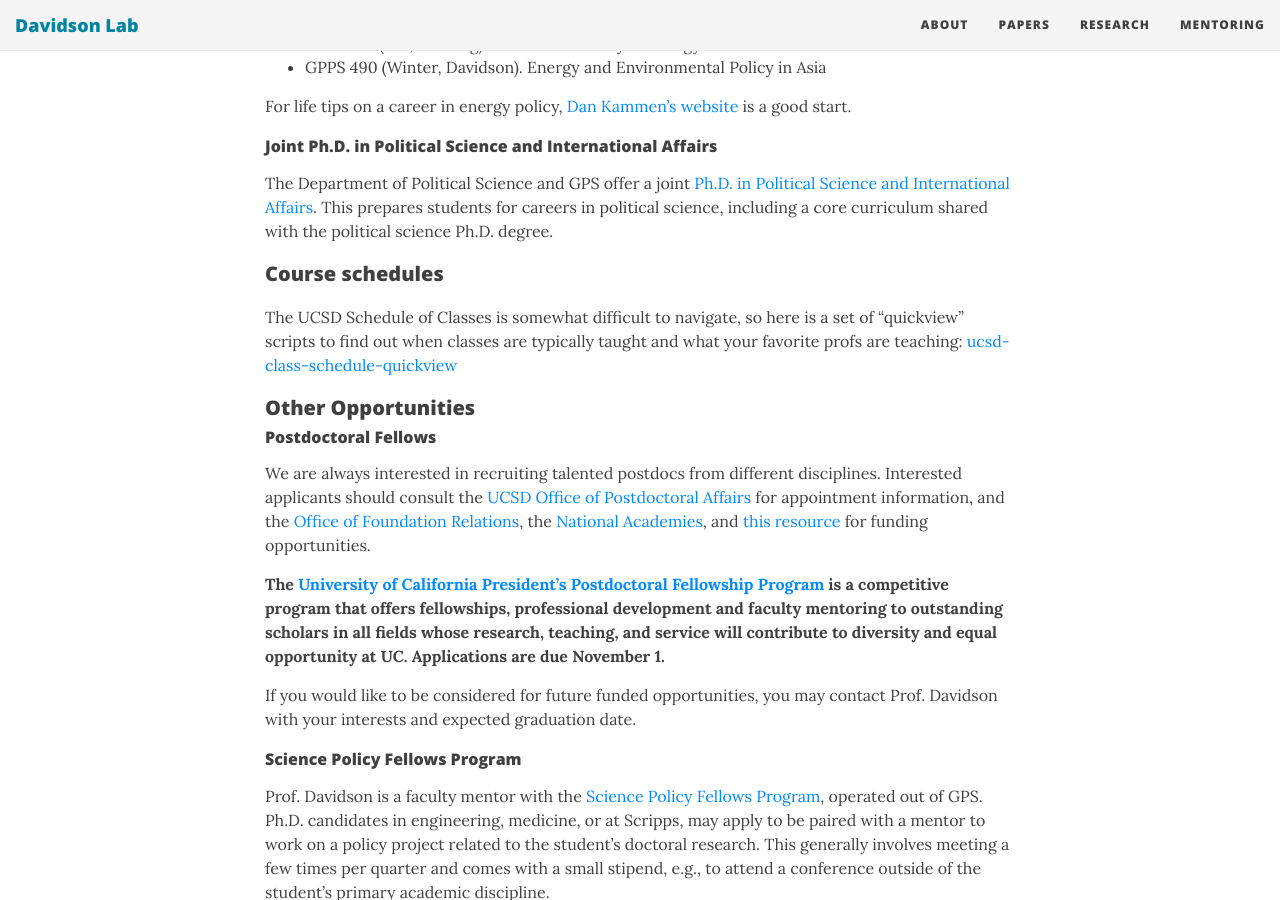
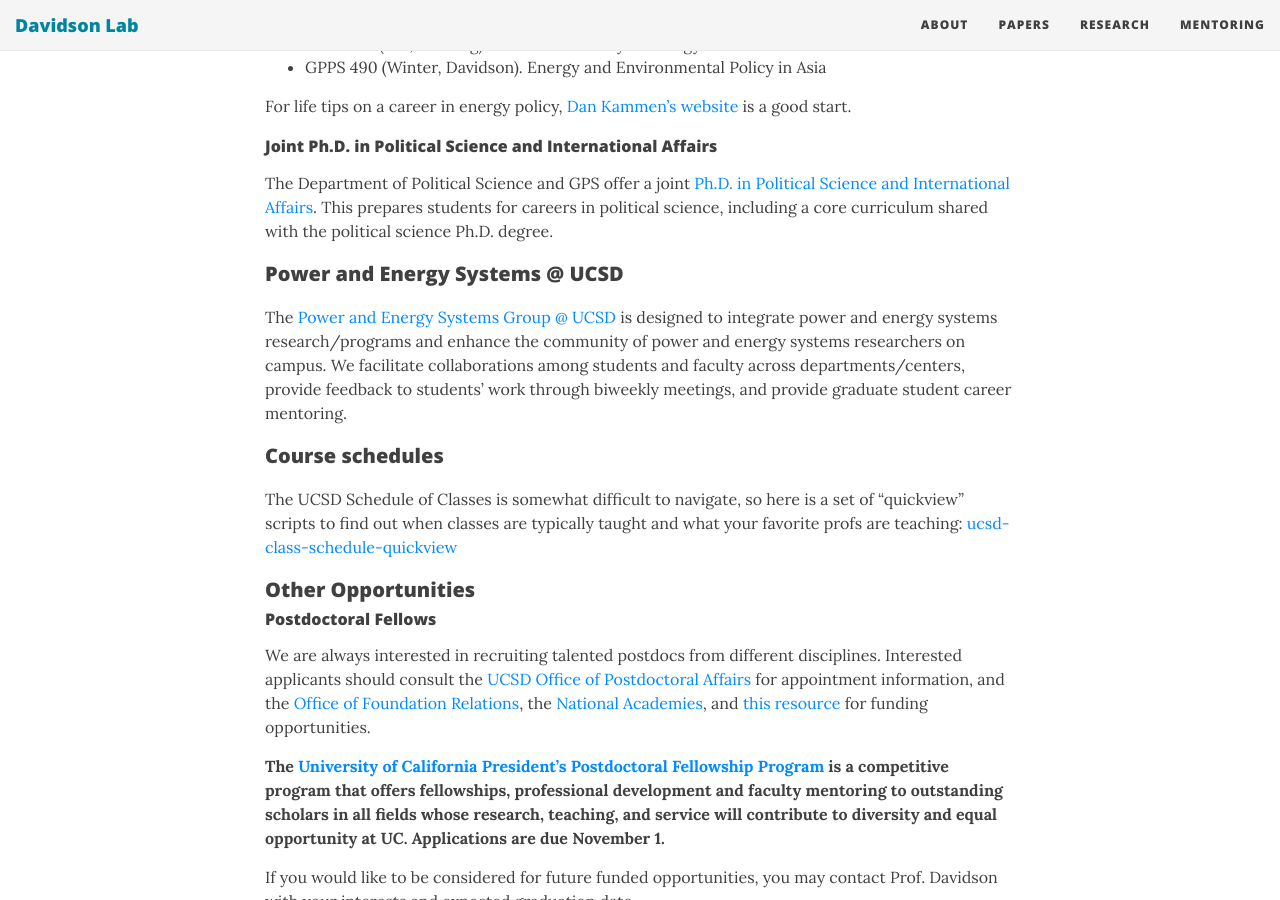
Before and after one commit to east-winds/east-winds.github.io, a Jekyll site: the page built from mentoring.md, in a window 1280 px wide and 900 px high, scrolled down 1585 px. Built offline with Jekyll 4.4.1, drawn with Linux system fonts in a browser that asks for light colours; nearby versions of some CDN libraries.

Commit message:
Update mentoring

```diff
--- a/mentoring.md
+++ b/mentoring.md
@@ -65,6 +65,11 @@ For life tips on a career in energy policy, [Dan Kammen's website][kammen] is a
 
 The Department of Political Science and GPS offer a joint [Ph.D. in Political Science and International Affairs][gps-phd]. This prepares students for careers in political science, including a core curriculum shared with the political science Ph.D. degree.
 
+### Power and Energy Systems @ UCSD
+
+The [Power and Energy Systems Group @ UCSD][ucsd-pes] is designed to integrate power and energy systems research/programs and enhance the community of power and energy systems researchers on campus. We facilitate collaborations among students and faculty across departments/centers, provide feedback to students' work through biweekly meetings, and provide graduate student career mentoring.
+
+
 ### Course schedules
 
 The UCSD Schedule of Classes is somewhat difficult to navigate, so here is a set of "quickview" scripts to find out when classes are typically taught and what your favorite profs are teaching: [ucsd-class-schedule-quickview][git-quickview]
@@ -95,6 +100,7 @@ Prof. Davidson is a faculty mentor with the [Science Policy Fellows Program][sci
 [gps-phd]: https://polisci.ucsd.edu/grad/prospective-students/interdisciplinary-phd-program/index.html
 [gps-masters]: http://gps.ucsd.edu/admissions/degrees-at-a-glance.html
 [gps-admissions]: http://gps.ucsd.edu/admissions/contact-admission.html
+[ucsd-pes]: https://power-energy.eng.ucsd.edu/
 [science-policy]: https://gps.ucsd.edu/faculty-research/research/science-policy-fellows.html
 [postdoc]: http://postdoc.ucsd.edu/
 [foundation]: https://foundationrelations.ucsd.edu/funding-opportunities/postdoctoral-funding-opportunities.html
```
